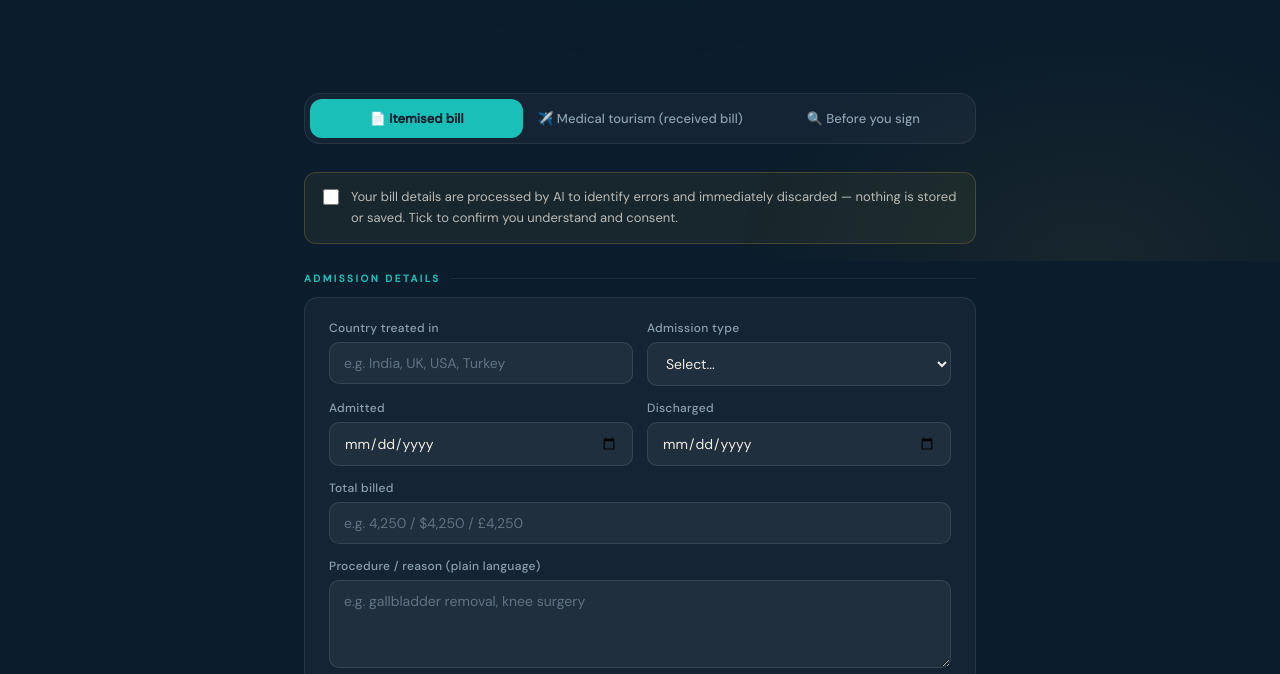
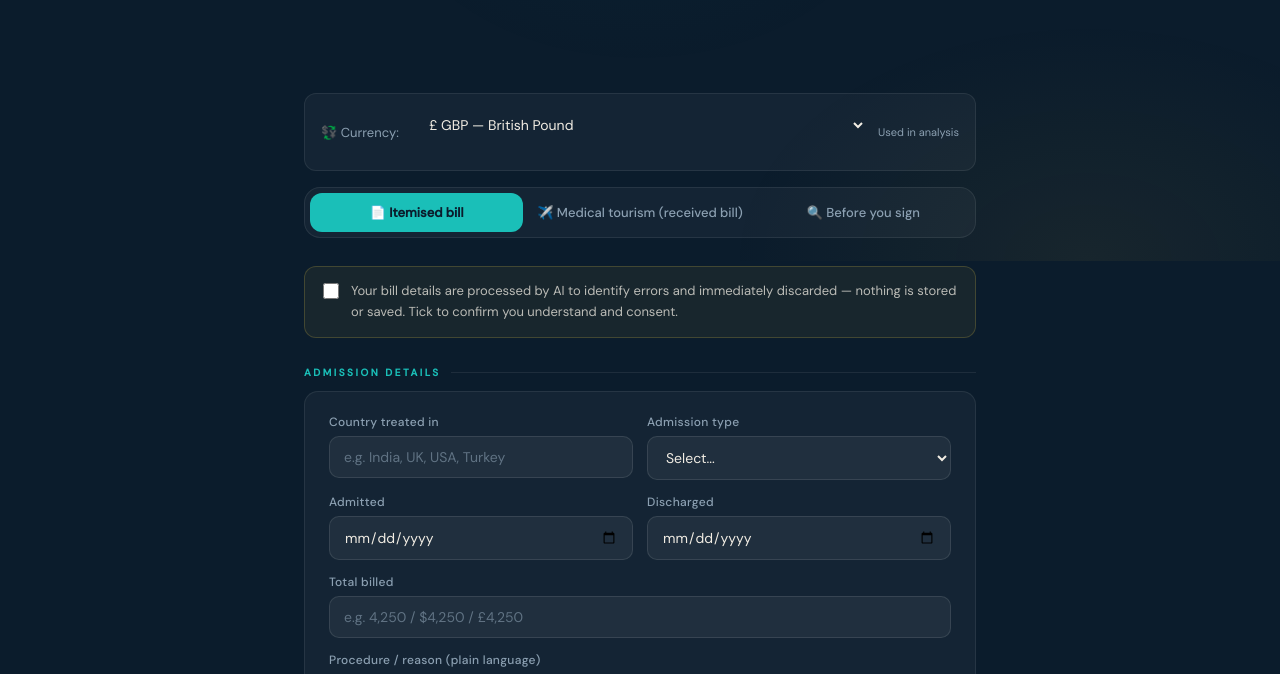
Before and after one commit to abinamgel-boop/billguard, a website: page index.html in a window 1280 px wide. Shown: the part 539-1213 px from the top of the page. Drawn offline with Linux system fonts and the light colour scheme.

Commit message:
Update index.html

```diff
--- a/index.html
+++ b/index.html
@@ -780,11 +780,7 @@ footer strong { color: var(--teal); }
         <option value="so">Soomaali (Somali)</option>
         <option value="sw">Kiswahili (Swahili)</option>
       </select>
-        <div class="lang-pill" style="margin-left:8px">
-      💱
-      <select id="currencySelect" onchange="currency=this.value" style="background:none;border:none;color:var(--cream);font-family:inherit;font-size:13px;cursor:pointer;outline:none;padding-right:4px">
-      </select>
-    </div>
+
   </div>
 </nav>
 
@@ -805,6 +801,25 @@ footer strong { color: var(--teal); }
 
   <!-- LANG NOTICE -->
   <div class="lang-notice" id="langNotice"></div>
+
+  <!-- CURRENCY ROW -->
+  <div style="display:flex;align-items:center;gap:12px;background:rgba(255,255,255,0.04);border:1px solid rgba(255,255,255,0.08);border-radius:12px;padding:10px 16px;margin-bottom:16px">
+    <span style="font-size:13px;color:var(--muted);white-space:nowrap">💱 Currency:</span>
+    <select id="currencySelect" onchange="currency=this.value;updateCurrencyLabel()" style="flex:1;background:transparent;border:none;color:var(--cream);font-family:inherit;font-size:14px;cursor:pointer;outline:none">
+      <option value="GBP">£ GBP — British Pound</option>
+      <option value="USD">$ USD — US Dollar</option>
+      <option value="EUR">€ EUR — Euro</option>
+      <option value="INR">₹ INR — Indian Rupee</option>
+      <option value="THB">฿ THB — Thai Baht</option>
+      <option value="TRY">₺ TRY — Turkish Lira</option>
+      <option value="AED">AED — UAE Dirham</option>
+      <option value="MYR">RM MYR — Malaysian Ringgit</option>
+      <option value="SGD">S$ SGD — Singapore Dollar</option>
+      <option value="ZAR">R ZAR — South African Rand</option>
+      <option value="ETB">Br ETB — Ethiopian Birr</option>
+    </select>
+    <span id="currencyNote" style="font-size:11px;color:var(--muted);white-space:nowrap">Used in analysis</span>
+  </div>
 
   <!-- TABS -->
   <div class="tab-row">
@@ -1197,6 +1212,11 @@ function init() {
 }
 
 // ── Language ──────────────────────────────────────────────────────
+function updateCurrencyLabel() {
+  const sel = document.getElementById('currencySelect');
+  if(sel) currency = sel.value;
+}
+
 function currSym() { return (CURRENCIES.find(c=>c.code===currency)||{symbol:'£'}).symbol; }
 
 function onLangChange() {
```
